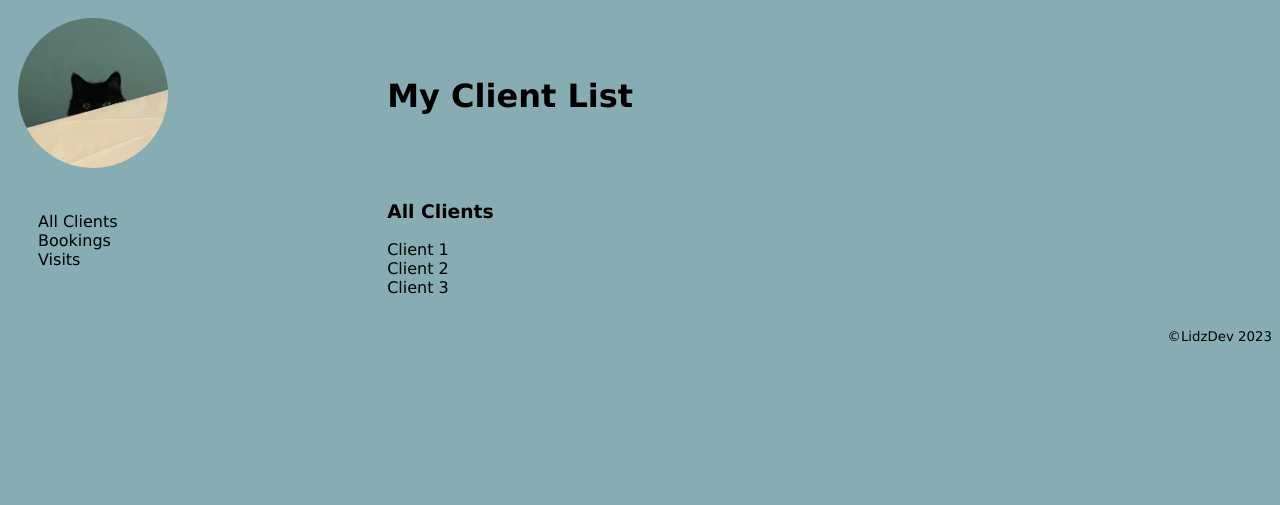
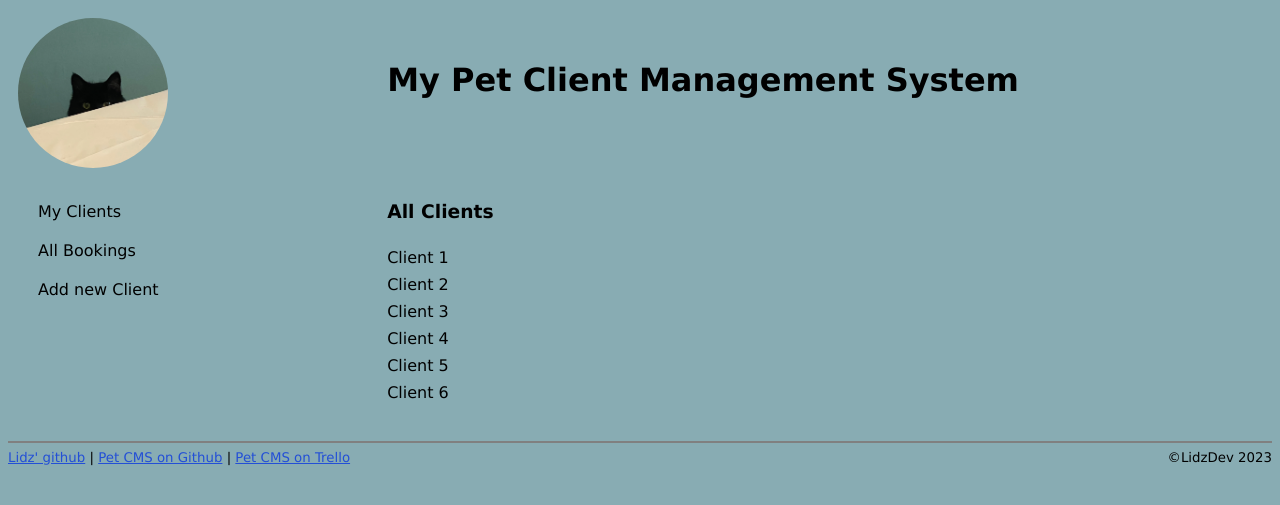
Before and after one commit to LidzDev/pet-cms, a Flask app: page / in a window 1280 px wide. Shown: the top 505 px of the page. Run offline with Flask 3, Linux system fonts and the light colour scheme.

Commit message:
added footer links and some styling

```diff
--- a/static/base.css
+++ b/static/base.css
@@ -6,7 +6,8 @@ body {
 #flex-navbar {
     display: flex;
     grid-area: left;
-    padding: 30px;
+    padding-left: 30px;
+    padding-top: 20px;
 }
 
 ul {
@@ -15,6 +16,34 @@ ul {
     list-style: none;
 }
 
+hr {
+    margin-inline: 0;
+    border: 1px solid grey;
+}
+
+/* unvisited link */
+a:link {
+    color: rgb(35, 79, 214);
+  }
+
+  /* visited link */
+  a:visited {
+    color: rgb(96, 104, 124);
+  }
+
+  /* mouse over link */
+  a:hover {
+    color: blueviolet;
+  }
+
+  /* selected link */
+  a:active {
+    color: blue;
+  }
+
+#flex-navbar > ul > li {
+    padding-bottom: 20px;
+}
 #logo-area{
     padding: 10px;
     grid-area: logo;
@@ -25,7 +54,7 @@ img {
     height: 150px;
 }
 #title-area {
-    padding-top: 3rem;
+    padding-top: 2rem;
     text-align: justify;
     grid-area: top;
 }
@@ -36,22 +65,29 @@ img {
     margin: 0px;
 }
 
- #blank {
-    grid-area: blank;
+#content-area > ul > li {
+    padding-top: .5rem;
 }
 
-footer {
-    grid-area: bottom;
+#footer-nav {
     font-size: smaller;
+    padding-top: 2rem;
+    text-align: left;
+    grid-area: bleft;
+}
+
+#copyright {
+    font-size: smaller;
+    padding-top: 2rem;
+    grid-area: bright;
     text-align: right;
-    padding-top: 2rem;
 }
 
 #grid-container {
     display: grid;
     grid-template-areas:
-        'logo top'
-        'left right'
-        'left bottom';
-    grid-template-columns: 30% 70%;
+        'logo  top top'
+        'left right right'
+        'bleft bleft bright';
+    grid-template-columns: 30% 60% 10%;
 }
--- a/templates/base.jinja
+++ b/templates/base.jinja
@@ -8,13 +8,13 @@
     <div id="grid-container">
         <div id="logo-area"><img src="{{ url_for('static', filename='images/cat_avatar.jpeg') }}" alt="cat"></div>
         <div id="title-area">
-            <h1>My Client List</h1>
+            <h1>My Pet Client Management System</h1>
         </div>
         <nav id="flex-navbar">
             <ul>
-                <li>All Clients</li>
-                <li>Bookings</li>
-                <li>Visits</li>
+                <li>My Clients</li>
+                <li>All Bookings</li>
+                <li>Add new Client</li>
             </ul>
         </nav>
         <div id="content-area">
@@ -22,8 +22,13 @@
 
             {% endblock %}
         </div>
-        {# <div id="blank"><p>blank area</p></div> #}
-        <footer>&copy;LidzDev 2023</footer>
+            <nav id="footer-nav">
+                <hr>
+                <a href="https://github.com/LidzDev/">Lidz' github</a> | <a href="https://github.com/LidzDev/pet-cms">Pet CMS on Github</a> | <a href="https://trello.com/b/oTlIXWkt/week-5-project">Pet CMS on Trello</a>
+            </nav>
+            <div id="copyright">
+                <hr>
+                &copy;LidzDev 2023</div>
     </div>
 </body>
 </html>
--- a/templates/visual.jinja
+++ b/templates/visual.jinja
@@ -6,5 +6,8 @@
     <li>Client 1</li>
     <li>Client 2</li>
     <li>Client 3</li>
+    <li>Client 4</li>
+    <li>Client 5</li>
+    <li>Client 6</li>
 </ul>
 {% endblock %}
```
